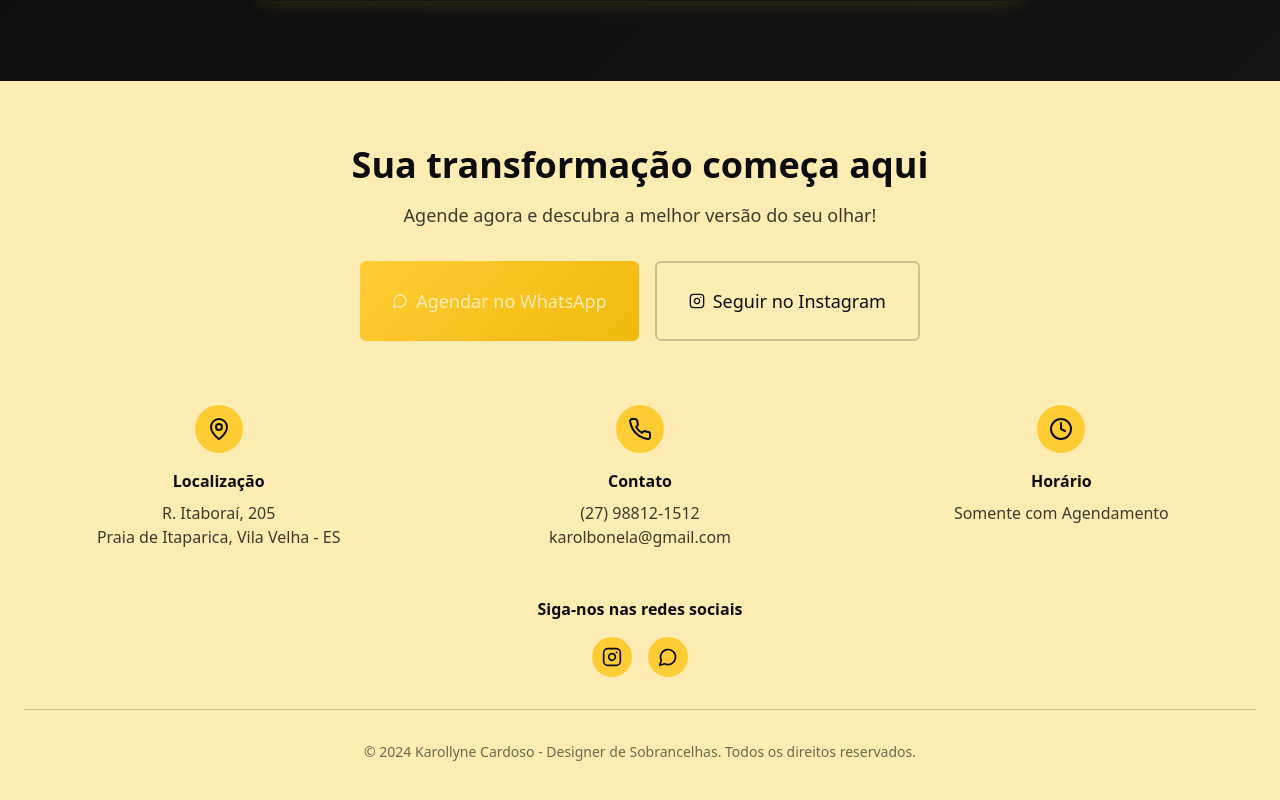
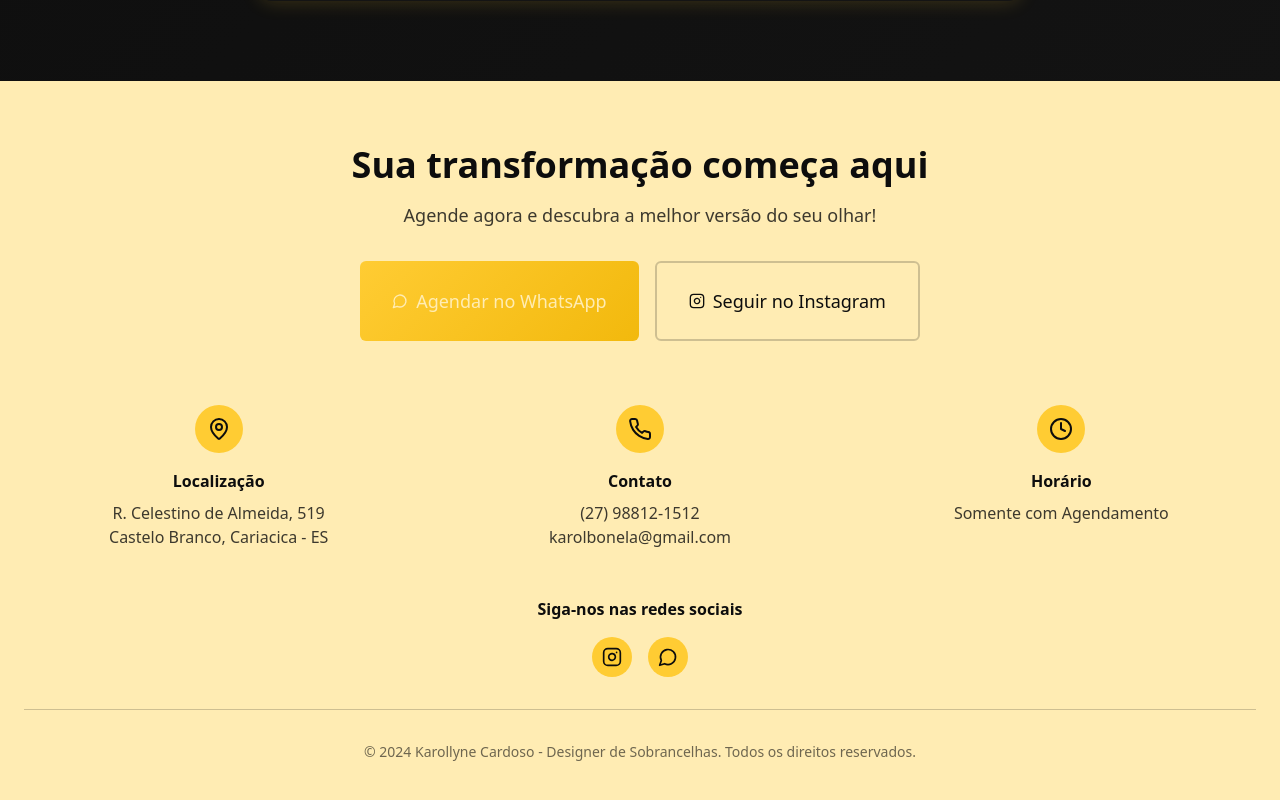
Before and after one commit to laldierrybonela-bot/glow-your-brow-story, a React (Vite) app: page / in a window 1280 px wide. Shown: the part 5620-6420 px from the top of the page. Built offline with nearby package versions, Linux system fonts and the light colour scheme; the HTML template or start-up script is replaced by a standard one.

Commit message:
atualizar

```diff
--- a/src/components/Footer.tsx
+++ b/src/components/Footer.tsx
@@ -39,8 +39,8 @@ export default function Footer() {
             </div>
             <h3 className="font-semibold text-background mb-2">Localização</h3>
             <p className="text-background/80">
-              R. Itaboraí, 205<br />
-              Praia de Itaparica, Vila Velha - ES
+              R. Celestino de Almeida, 519<br />
+              Castelo Branco, Cariacica - ES
             </p>
           </div>
 
```
